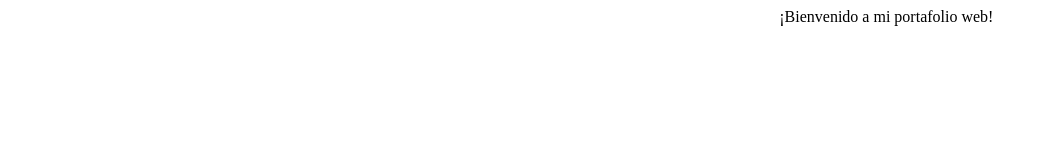
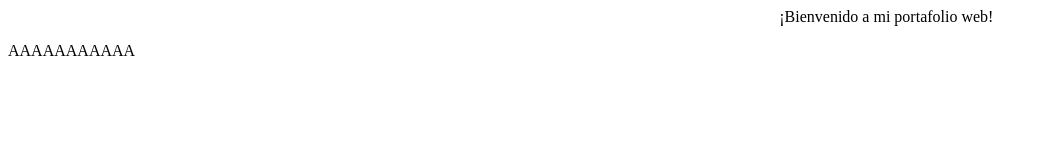
Before and after one commit to Chaps0218/chaps0218.github.io, a plain HTML site: page index.html in a window 1280 px wide. Shown: the whole page, without its empty margins (0-1046 px from the left). Drawn offline with Linux system fonts and the light colour scheme.

Commit message:
Update index.html

```diff
--- a/index.html
+++ b/index.html
@@ -15,5 +15,6 @@
     <div class="marquee">
         <span>¡Bienvenido a mi portafolio web!  </span>
     </div>
+    <p>AAAAAAAAAAA</p>
   </body>
 </html>
```
